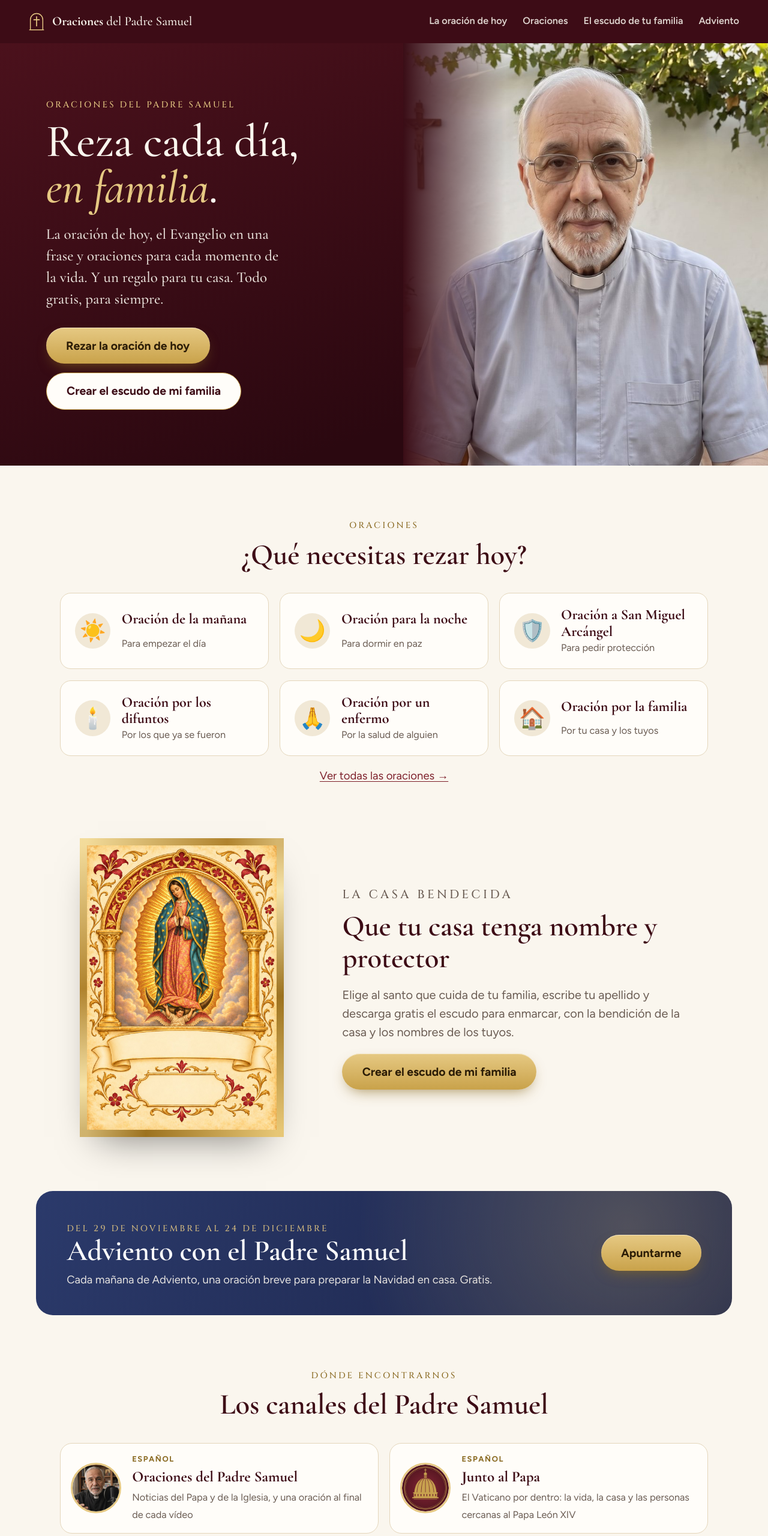
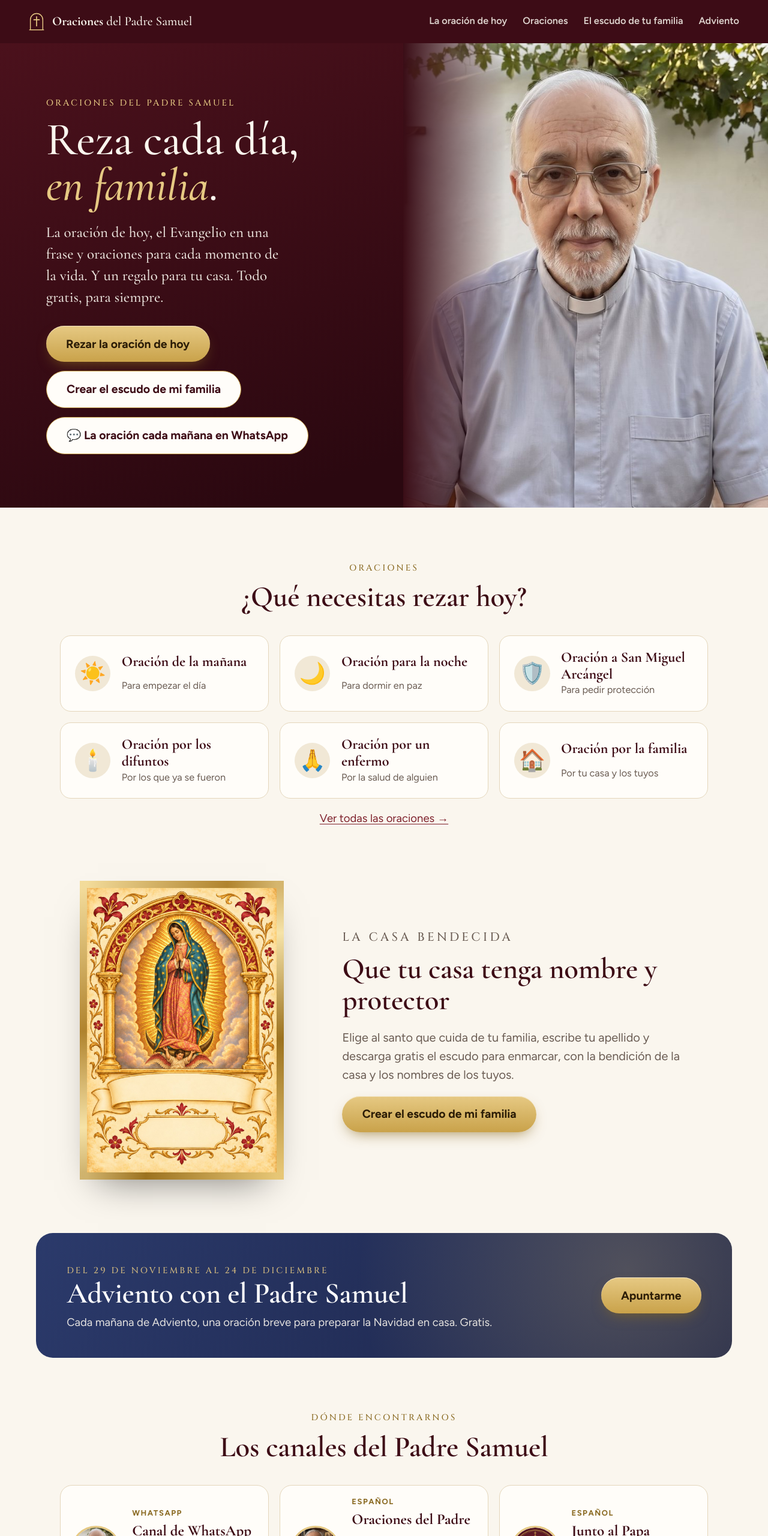
Before and after one commit to padresamuel/padresamuel.github.io, a plain HTML site: page index.html in a window 1280 px wide. Shown: the top 2560 px of the page at 60% size. Drawn offline with nearby package versions, Linux system fonts and the light colour scheme.

Commit message:
Canal de WhatsApp del Padre Samuel
Co-Authored-By: Claude Opus 5.5 <noreply@anthropic.com>

```diff
--- a/config.js
+++ b/config.js
@@ -6,7 +6,9 @@ window.PS_CONFIG = {
   CANAL_YOUTUBE: "https://www.youtube.com/@PadreSamueloraciones",
   CANAL_WHATSAPP: "",   // enlace del canal de WhatsApp cuando exista
   // Todos los canales donde aparece el Padre Samuel.
+  WHATSAPP: "https://whatsapp.com/channel/0029Vb9DT8B7z4kWSmZ1iD2T",
   CANALES: [
+    { nombre: "Canal de WhatsApp", idioma: "WhatsApp", que: "Una oración corta cada mañana en tu celular, gratis y sin cadenas", url: "https://whatsapp.com/channel/0029Vb9DT8B7z4kWSmZ1iD2T", foto: "fotos/canal_whatsapp.jpg" },
     { nombre: "Oraciones del Padre Samuel", idioma: "Español", que: "Noticias del Papa y de la Iglesia, y una oración al final de cada vídeo", url: "https://www.youtube.com/@PadreSamueloraciones", foto: "fotos/canal_es1.jpg" },
     { nombre: "Junto al Papa", idioma: "Español", que: "El Vaticano por dentro: la vida, la casa y las personas cercanas al Papa León XIV", url: "https://www.youtube.com/@JuntoAlPapa", foto: "fotos/canal_junto.jpg" }
   ],
--- a/index.html
+++ b/index.html
@@ -21,6 +21,7 @@
     <div class="botones">
       <a class="boton" href="hoy/">Rezar la oración de hoy</a>
       <a class="boton claro" href="escudo/">Crear el escudo de mi familia</a>
+      <a class="boton claro" href="https://whatsapp.com/channel/0029Vb9DT8B7z4kWSmZ1iD2T" rel="noopener">💬 La oración cada mañana en WhatsApp</a>
     </div>
   </div>
   <figure class="portada-foto">
```
Also changed, not shown: fotos/canal_whatsapp.jpg (added).
